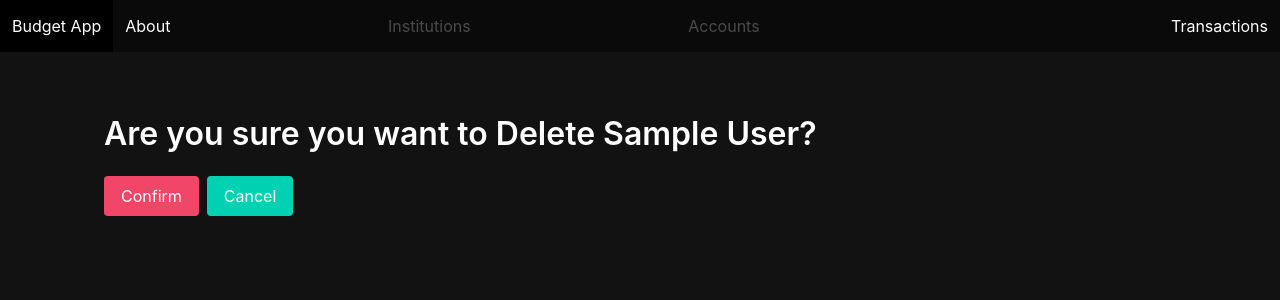
After one commit to siemenjm/practice_budget_app, a Django app: page /accounts/1/delete in a window 1280 px wide. The commit adds this page. Shown: the top 300 px of the page. Run offline with Django 4.2, Linux system fonts and the light colour scheme; tables that the repository leaves empty hold one stand-in row (values such as "Sample post").

Commit message:
Add delete functionality to accounts

```diff
--- /dev/null
+++ b/main_app/templates/account_delete_confirmation.html
@@ -0,0 +1,12 @@
+{% extends 'base.html' %} {% block content %}
+<h1 class="title pt-5">Are you sure you want to Delete {{account.name}}?</h1>
+<form method="post">
+    {% csrf_token %}
+    <div class="buttons">
+    <!-- confirm artist delete -->
+        <input class="button is-danger" type="submit" value="Confirm" />
+        <!-- Redirect back to detail on cancel -->
+        <a class="button is-primary" href="{% url 'account_detail' account.pk %}">Cancel</a>
+    </div>
+</form>
+{% endblock %}
--- a/main_app/templates/account_detail.html
+++ b/main_app/templates/account_detail.html
@@ -16,6 +16,11 @@
 <a href="{% url 'account_update' account.pk %}" class="button is-info">Update Account
     <span class="icon">
         <i class="fas fa-edit"></i>
+    </span>
+</a>
+<a href="{% url 'account_delete' account.pk %}" class="button is-danger">
+    <span class="icon">
+        <i class="fas fa-trash-alt"></i>
     </span>
 </a>
 
--- a/main_app/urls.py
+++ b/main_app/urls.py
@@ -12,6 +12,7 @@ urlpatterns = [
     path('accounts/new/', views.AccountCreate.as_view(), name='account_create'),
     path('accounts/<int:pk>/', views.AccountDetail.as_view(), name='account_detail'),
     path('accounts/<int:pk>/update', views.AccountUpdate.as_view(), name='account_update'),
+    path('accounts/<int:pk>/delete', views.AccountDelete.as_view(), name='account_delete'),
     path('transactions/', views.TransactionList.as_view(), name='transaction_list'),
     path('transaction/new/', views.TransactionCreate.as_view(), name='transaction_create'),
     path('transactions/<int:pk>/', views.TransactionDetail.as_view(), name='transaction_detail'),
--- a/main_app/views.py
+++ b/main_app/views.py
@@ -76,6 +76,11 @@ class AccountUpdate(UpdateView):
     def get_success_url(self):
         return reverse('account_detail', kwargs={'pk': self.object.pk})
 
+class AccountDelete(DeleteView):
+    model = Account
+    template_name = 'account_delete_confirmation.html'
+    success_url = '/accounts/'
+
 class TransactionList(TemplateView):
     template_name = 'transaction_list.html'
 
```
